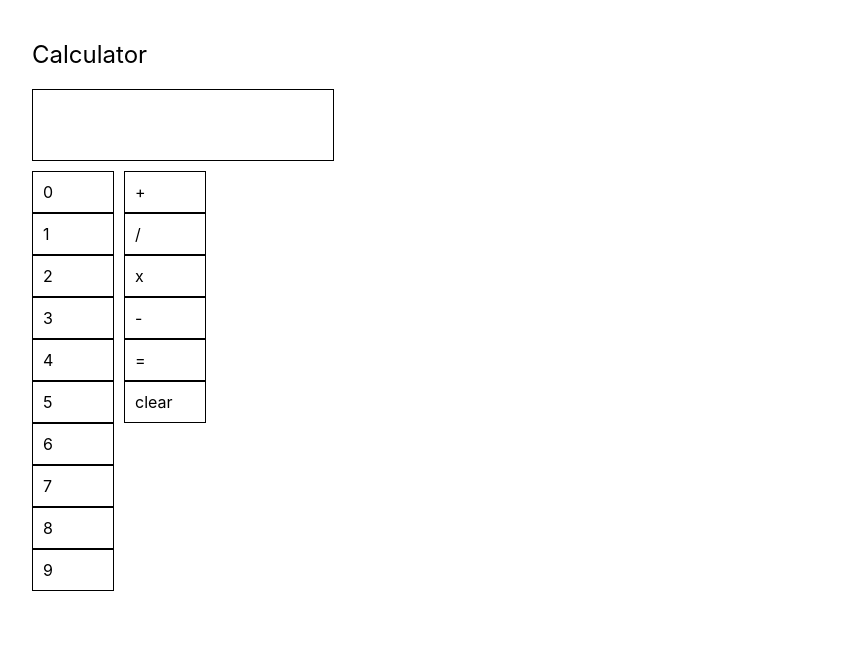
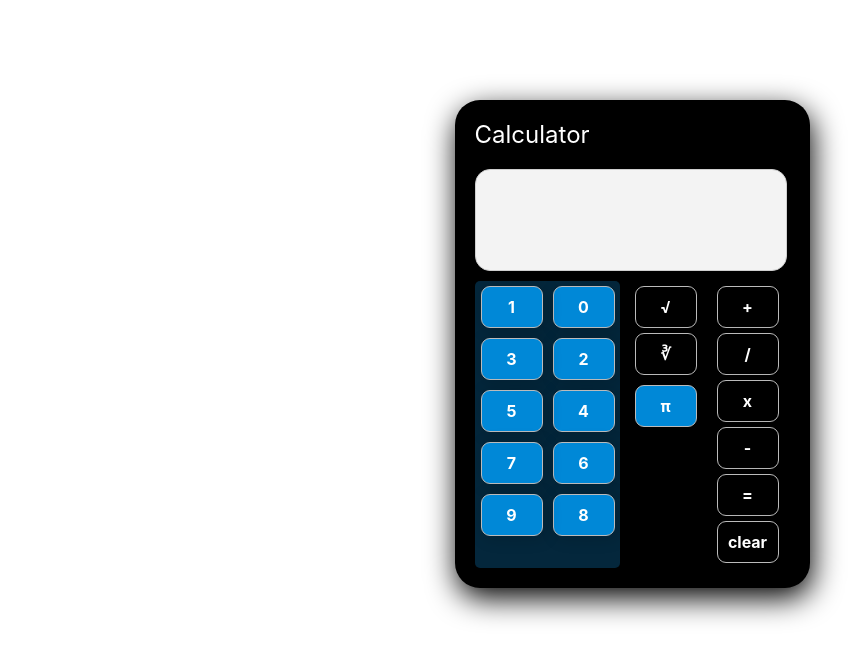
Before and after one commit to prof-tejera/homework-4-ROK862, a React (Create React App) app: page / in a window 1280 px wide. Shown: the top 660 px of the page, without its empty margins (8-875 px from the left). Built offline with nearby package versions, Linux system fonts and the light colour scheme.

Commit message:
Homework Submission.

```diff
--- a/package.json
+++ b/package.json
@@ -3,6 +3,8 @@
   "version": "1.0.0",
   "private": true,
   "dependencies": {
+    "howler": "^2.2.3",
+    "node-fetch": "^3.0.0",
     "react": "^17.0.1",
     "react-dom": "^17.0.1",
     "react-scripts": "4.0.3",
--- a/src/App.css
+++ b/src/App.css
@@ -6,3 +6,33 @@
   font-size: 24px;
   padding-bottom: 20px;
 }
+
+.Calculator {
+  width: 315px;
+  padding: 20px;
+  background: black;
+  border-radius: 25px;
+  box-shadow: 2px 10px 30px 0px black;
+  margin: 60px auto auto auto;
+  color: white;
+}
+
+.Calculator-Number-Section {
+  width: 145px;
+  background: #04273c;
+  border-radius: 5px;
+}
+
+.Calculator-Number-Section div:hover {
+  background: #003858;
+  border: 1px solid #0088d7;
+  transition: .2s;
+  cursor: pointer;
+}
+
+.Calculator-Operator-Section div:hover {
+  background: #071b27;
+  border: 1px solid #0088d7;
+  transition: .2s;
+  cursor: pointer;
+}
--- a/src/App.js
+++ b/src/App.js
@@ -4,8 +4,10 @@ import Calculator from 'components/Calculator';
 function App() {
   return (
     <div className="App">
-      <header>Calculator</header>
-      <Calculator />
+      <div className='Calculator'>
+        <header>Calculator</header>
+        <Calculator />
+      </div>
     </div>
   );
 }
--- a/src/components/Calculator.js
+++ b/src/components/Calculator.js
@@ -1,15 +1,24 @@
 import { Component } from "react";
 
+import MathUtil from "../utilities/Math";
 import Number from "./Number";
 import Operator from "./Operator";
 import Screen from "./Screen";
+
 
 class Calculator extends Component {
   state = {
     first: null,
     operator: null,
     second: null,
+    mathUtil: null,
   };
+
+  special = {
+    sqRoot: 'sq',
+    qbRoot: 'qb',
+    pi: 'pi',
+  }
 
   handleNumberClick = (number) => {
     if (!this.state.operator) {
@@ -20,9 +29,13 @@ class Calculator extends Component {
   };
 
   handleOperatorClick = (operator) => {
+    const first = parseFloat(this.state.first);
+    MathUtil.AddOperator(operator);
+
     if (operator === "=") {
-      const first = parseInt(this.state.first);
-      const second = parseInt(this.state.second);
+      const second = parseFloat(this.state.second);
+      MathUtil.AddNumber(first);
+      MathUtil.AddNumber(second);
 
       if (this.state.operator === "+") {
         this.setState({ operator: null, first: first + second, second: null });
@@ -32,22 +45,32 @@ class Calculator extends Component {
         this.setState({ operator: null, first: first - second, second: null });
       } else if (this.state.operator === "x") {
         this.setState({ operator: null, first: first * second, second: null });
+      } else if (this.state.operator === this.special.sqRoot) {
+        this.setState({ operator: null, first: Math.sqrt(first), second: null });
+      } else if (this.state.operator === this.special.qbRoot) {
+        this.setState({ operator: null, first: Math.cbrt(first), second: null });
       }
     } else if (operator === "clear") {
+      MathUtil.Clear();
       this.setState({ first: null, second: null, operator: null });
     } else {
       this.setState({ operator });
     }
   };
 
-  getScreenValue = () => this.state.second || this.state.first;
+  getScreenValue = () => {
+    // this.setState({ mathUtil:MathUtil});
+    this.state.mathUtil = MathUtil;
+    return this.state.second || this.state.first
+  };
+  getState = () => this.state;
 
   render() {
     return (
       <>
-        <Screen value={this.getScreenValue()} />
+        <Screen state={this.getState()} value={this.getScreenValue()} />
         <div style={{ display: "flex" }}>
-          <div>
+          <div style={{ width: 145 }} className='Calculator-Number-Section'>
             <Number value={0} onClick={this.handleNumberClick} />
             <Number value={1} onClick={this.handleNumberClick} />
             <Number value={2} onClick={this.handleNumberClick} />
@@ -59,7 +82,12 @@ class Calculator extends Component {
             <Number value={8} onClick={this.handleNumberClick} />
             <Number value={9} onClick={this.handleNumberClick} />
           </div>
-          <div style={{ paddingLeft: 10 }}>
+          <div style={{ paddingLeft: 10 }} className='Calculator-Operator-Section'>
+            <Operator value="&#8730;" action="sq" onClick={this.handleOperatorClick} />
+            <Operator value="&#8731;" action="qb" onClick={this.handleOperatorClick} />
+            <Number value="&#960;" action='pi' onClick={this.handleNumberClick} />
+          </div>
+          <div style={{ paddingLeft: 10 }} className='Calculator-Operator-Section'>
             <Operator value="+" onClick={this.handleOperatorClick} />
             <Operator value="/" onClick={this.handleOperatorClick} />
             <Operator value="x" onClick={this.handleOperatorClick} />
--- a/src/components/Number.js
+++ b/src/components/Number.js
@@ -1,16 +1,36 @@
 import { Component } from 'react';
 import styled from 'styled-components';
+import audio from '../../src/audio/onclick_sound.mp3';
+import {Howl} from 'howler';
 
 const Container = styled.div`
   padding: 10px;
-  border: 1px solid black;
-  width: 60px;
+  border: 1px solid #bbbbbb;
+  border-radius: 9px;
+  width: 40px;
+  text-align: center;
+  float: right;
+  margin: 5px;
+  box-shadow: 3px 2px 15px 2px #00000021;
+  background: #0088d7;
+  color: white;
+  font-weight: bold;
+  cursor: pointer;
 `;
 
 class Number extends Component {
+
+  togglePlay = () => {
+    const sound = new Howl({src:audio});
+    sound.play();
+  }
+
   render() {
+    const { action } = this.props;
+    const value = (action !== 'pi') ? this.props.value : 3.141592653589793238;
+
     return (
-      <Container onClick={() => this.props.onClick(this.props.value)}>
+      <Container onClick={() => {this.props.onClick(value); this.togglePlay(); }}>
         {this.props.value}
       </Container>
     );
--- a/src/components/Operator.js
+++ b/src/components/Operator.js
@@ -1,16 +1,33 @@
 import { Component } from 'react';
 import styled from 'styled-components';
+import audio from '../../src/audio/onclick_sound.mp3';
+import {Howl} from 'howler';
 
 const Container = styled.div`
   padding: 10px;
-  border: 1px solid black;
-  width: 60px;
+  border: 1px solid #bbbbbb;
+  border-radius: 9px;
+  width: 40px;
+  text-align: center;
+  margin: 5px;
+  box-shadow: 3px 2px 15px 2px #00000021;
+  background: #000000;
+  color: white;
+  font-weight: bold;
 `;
 
 class Operator extends Component {
+  togglePlay = () => {
+    const sound = new Howl({src:audio});
+    sound.play();
+  }
+
   render() {
+    const { action } = this.props;
+    const value = (action) ? action : this.props.value;
+
     return (
-      <Container onClick={() => this.props.onClick(this.props.value)}>
+      <Container onClick={() => { this.props.onClick(value); this.togglePlay(); }}>
         {this.props.value}
       </Container>
     );
--- a/src/components/Screen.js
+++ b/src/components/Screen.js
@@ -2,16 +2,52 @@ import { Component } from 'react';
 import styled from 'styled-components';
 
 const Container = styled.div`
-  border: 1px solid black;
-  width: 300px;
-  height: 70px;
+  overflow: hidden;
+  font-size: 20px;
+  padding: 20px;
+  background: #f3f3f3;
+  border: 1px solid #cfcfcf;
+  border-radius: 15px;
+  width: 270px;
+  height: 60px;
   text-align: right;
   margin-bottom: 10px;
+  color:black;
 `;
 
 class Screen extends Component {
   render() {
-    return <Container>{this.props.value}</Container>;
+    const { state:baseState } = this.props;
+
+    const getEquation = () => {
+      const mathUtil = baseState.mathUtil;
+      const value = mathUtil.GetPrintValue();
+      //mathUtil.Clear();
+      return value;
+      //return `${first} ${operator} ${second}`;
+    }
+
+    const equation = <Equation value={getEquation()} />
+
+    return <Container>{equation} {this.props.value}</Container>;
+  }
+}
+
+const EquationWraper = styled.div`
+  font-size: 20px;
+  width: 371%;
+  position: relative;
+  right: 265%;
+  font-weight: bold;
+  color: #008cdd;
+`;
+
+
+class Equation extends Component {
+  render() {
+    const l = this.props.value.length;
+    const size = (l >= 35 && l <= 44) ? 14 : (l >= 45) ? 12 : 20;
+    return <EquationWraper style={{ fontSize: size }}>{this.props.value}</EquationWraper>
   }
 }
 
--- /dev/null
+++ b/src/utilities/Math.js
@@ -0,0 +1,38 @@
+let operatorList = [];
+let numberList = [];
+
+module.exports.AddOperator = (operator) => {
+    operatorList.push(operator);
+    console.log(operator);
+}
+
+module.exports.AddNumber = (number) => {
+    numberList.push(number);
+    console.log(number);
+}
+
+module.exports.UpdateNumber = (number) => {
+    numberList[numberList.length-1] = number;
+}
+
+module.exports.Clear = () => {
+    operatorList = [];
+    numberList = [];
+}
+
+module.exports.GetPrintValue = () => {
+    let opsIndex = 0;
+    let evalString = "";
+
+    console.log(numberList);
+
+    if (numberList.length > 0)
+    numberList.forEach((n)=>{
+        if (!isNaN(n)) {
+            const opsVal = (operatorList.length > opsIndex) ? (operatorList[opsIndex]) : null;
+            evalString += (opsVal) ? (opsVal === 'sq' || opsVal === 'qb') ? `${opsVal}(${n}) ` : `${n} ${opsVal} ` : `${n} `;
+            opsIndex++;
+        }
+    });
+    return evalString;
+}
```
Also changed, not shown: 2 other files (tests, documents, lock files or other folders).
